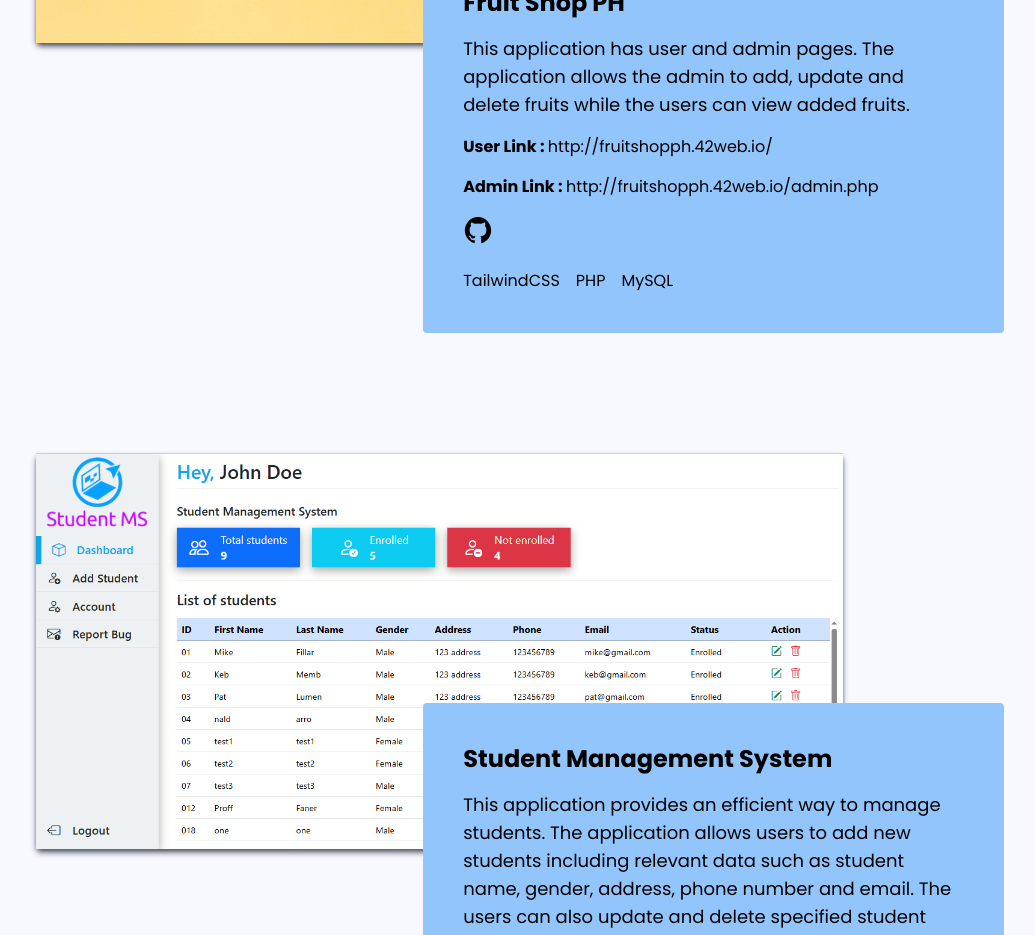
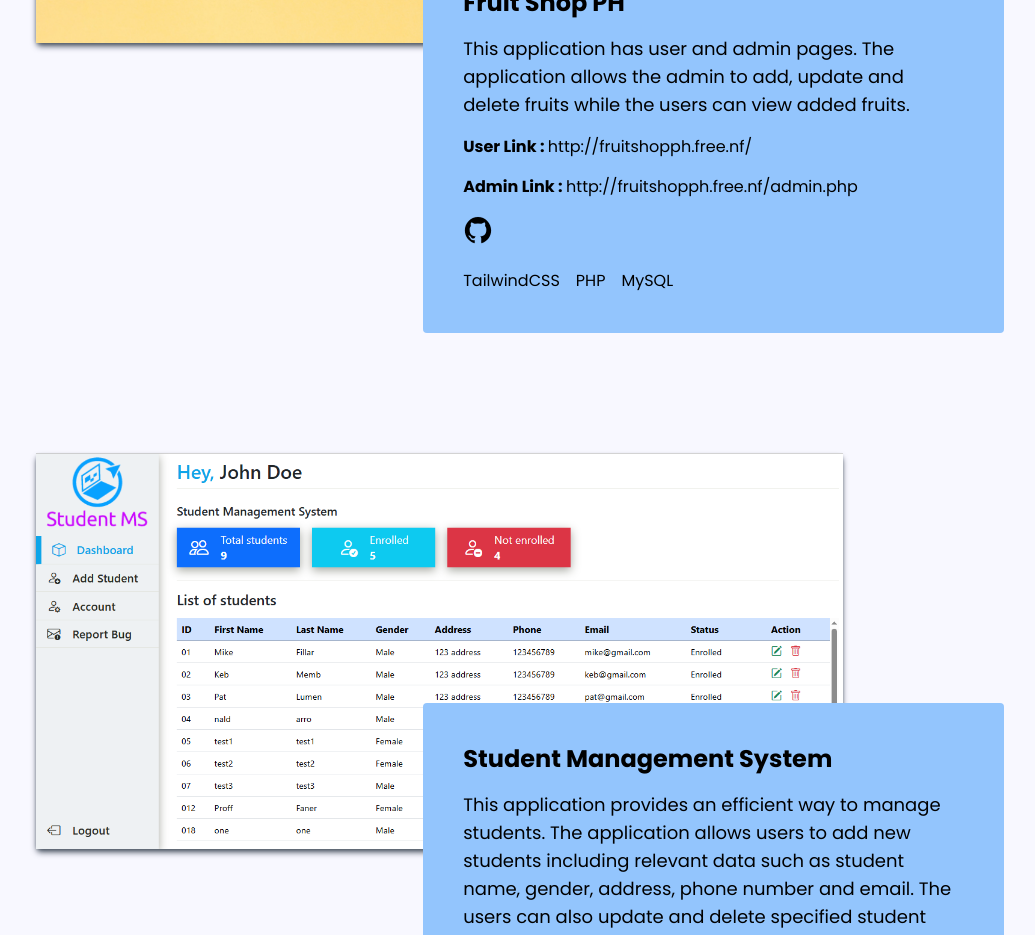
Before and after one commit to mikefillar/mikefillar.github.io, a React (Create React App) app: page / in a window 1280 px wide. Shown: the part 1920-2855 px from the top of the page, without its empty margins (120-1155 px from the left). Built offline with nearby package versions, Linux system fonts and the light colour scheme.

Commit message:
links updated

```diff
--- a/src/Components/Project.js
+++ b/src/Components/Project.js
@@ -14,13 +14,14 @@ const Project = () => {
       {/* fruitshop */}
       <div className="relative w-full h-auto md:h-screen py-20 mb-10 md:mb-0">
         <div className="static md:absolute left-0 w-full md:w-5/6 rounded shadow-md shadow-gray-600 md:hover:z-20 md:hover:scale-105 transition-all duration-400 ease-linear ">
-          <a href="http://fruitshopph.42web.io/" target="_blank">
+          <a href="http://fruitshopph.free.nf/" target="_blank">
             <img className="" src={project3} alt="coding" />
           </a>
         </div>
         <div className="static md:absolute right-0 mt-10 md:mt-0 md:bg-blue-300 rounded md:p-10 bottom-10 z-10 w-full md:w-5/6 xl:w-3/5 flex flex-col gap-4 justify-start text-center md:text-left">
           <a
-            href="http://fruitshopph.42web.io/"
+            target="_blank"
+            href="http://fruitshopph.free.nf/"
             className="text-black font-bold text-2xl hover:underline transition-all duration-200 ease-linear"
           >
             Fruit Shop PH
@@ -32,17 +33,22 @@ const Project = () => {
           </p>
           <p>
             <b>User Link : </b>
-            <a className="hover:underline" href="http://fruitshopph.42web.io/">
-              http://fruitshopph.42web.io/
+            <a
+              className="hover:underline"
+              href="http://fruitshopph.free.nf/"
+              target="_blank"
+            >
+              http://fruitshopph.free.nf/
             </a>
           </p>
           <p>
             <b>Admin Link : </b>
             <a
               className="hover:underline"
-              href="http://fruitshopph.42web.io/admin.php"
+              href="http://fruitshopph.free.nf/admin.php"
+              target="_blank"
             >
-              http://fruitshopph.42web.io/admin.php
+              http://fruitshopph.free.nf/admin.php
             </a>
           </p>
           <div className="flex gap-2 justify-center items-center md:justify-start md:items-start">
```
